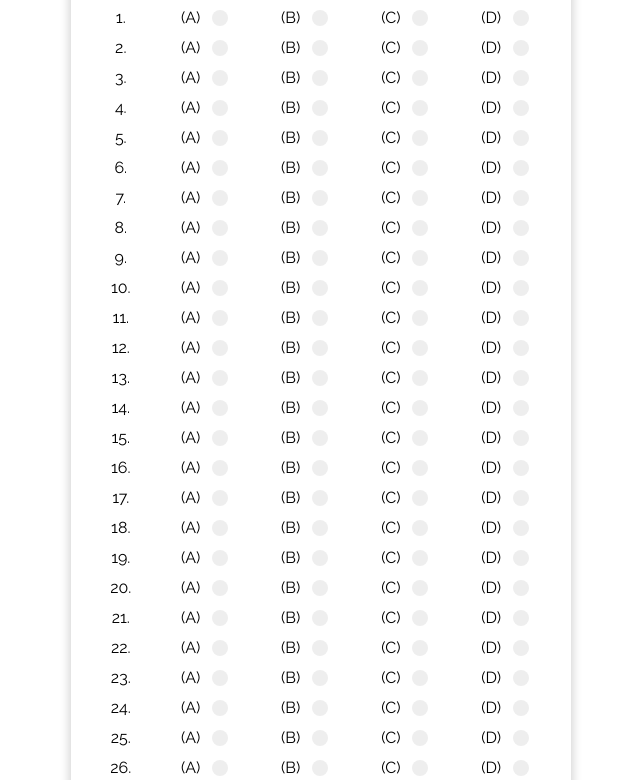
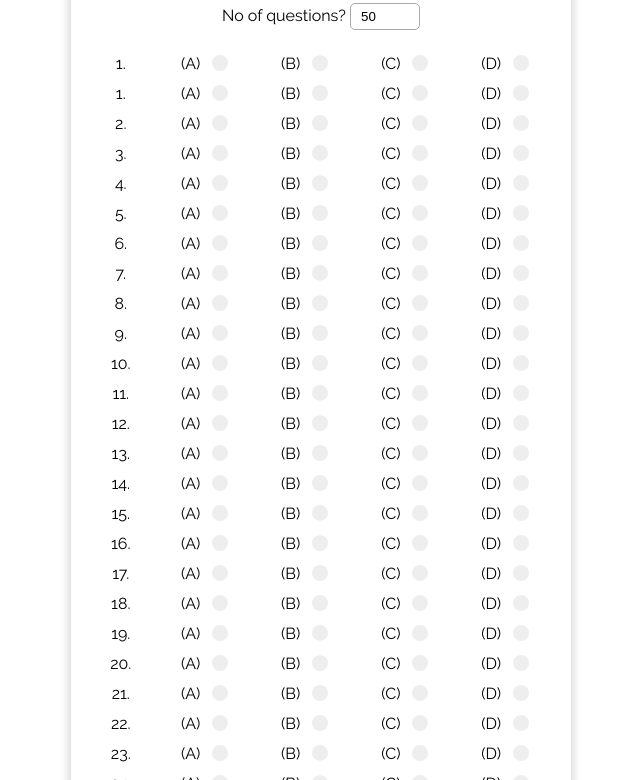
Before and after one commit to prarthit/OMR-Sheet, a website: page index.html in a window 1280 px wide. Shown: the part 108-888 px from the top of the page, without its empty margins (319-959 px from the left). Drawn offline with Linux system fonts and the light colour scheme.

Commit message:
Set no of questions functionality added

```diff
--- a/css/app.css
+++ b/css/app.css
@@ -16,6 +16,21 @@ body {
 	display: flow-root; /* It always establishes a new inline-block formatting context for its contents */
 	box-shadow: 0px 0px 10px 1px rgba(0, 0, 0, 0.2);
 	-webkit-tap-highlight-color: transparent; /* To remove blue highlight color on tap on android devices */
+}
+
+label[for=num_ques] {
+	display: inline;
+}
+
+input[type="number"] {
+	display: inline-block;
+	padding: 5px 10px;
+	width: 70px;
+	margin-bottom: 4%;
+	box-sizing: border-box;
+	border-radius: 5px;
+	border: 1px solid darkgray;
+	outline: none;
 }
 
 main {
@@ -63,7 +78,7 @@ tr:hover {
 }
 
 /* Radio Button Style */
-input {
+input[type="radio"] {
 	opacity: 0;
 	position: absolute;
 }
--- a/index.html
+++ b/index.html
@@ -17,6 +17,8 @@
 <body>
     <h3>OMR Sheet</h3>
     <main>
+        <label for="num_ques">No of questions?</label>
+        <input type="number" value=50 id="num_ques" />
         <table>
             <tr>
                 <td>1.</td>
--- a/js/app.js
+++ b/js/app.js
@@ -11,10 +11,36 @@ else {
 }
 
 function jsload() {
+    let numQuesInput = document.querySelector('input[type=number]');
+
+    // Initially add 50 questions
+    addRemoveQues(numQuesInput.value);
+
+    // On click of download button
+    document.querySelector("button").onclick = btnclick;
+
+    // Enter keypress on input field or out of focus, add/remove ques
+    numQuesInput.onkeypress = function (e) {
+        if (!e) e = window.event;
+        var keyCode = e.keyCode || e.which;
+        if (keyCode == '13') {
+            addRemoveQues(e.target.value);
+        }
+    }
+    numQuesInput.onblur = (e) => addRemoveQues(e.target.value);
+}
+
+function addRemoveQues(numQues) {
+    if (numQues < 0 || numQues > 1000)
+        return;
+
     let table = document.querySelector('table'),
         trow = document.querySelector('tr');
 
-    for (let i = 1; i <= 50; i++) {
+    // table.childcount - 1 because there is tbody child in table which we don't want to count
+    if (numQues > table.childElementCount - 1) {
+        for (let i = table.childElementCount; i <= numQues; i++) {
+            trow = trow.cloneNode(true);
             let inputs = trow.querySelectorAll('input');
             let td = trow.querySelector('td');
 
@@ -25,10 +51,13 @@ function jsload() {
             });
 
             table.appendChild(trow);
-        trow = trow.cloneNode(true);
         }
-
-    document.querySelector("button").onclick = btnclick;
+    }
+    else {
+        for (let i = table.children.length - 1; i > numQues; i--) {
+            table.removeChild(table.lastElementChild);
+        }
+    }
 }
 
 function toggleRadio() {
```
Lines whose indentation alone changed are shown as unchanged.
